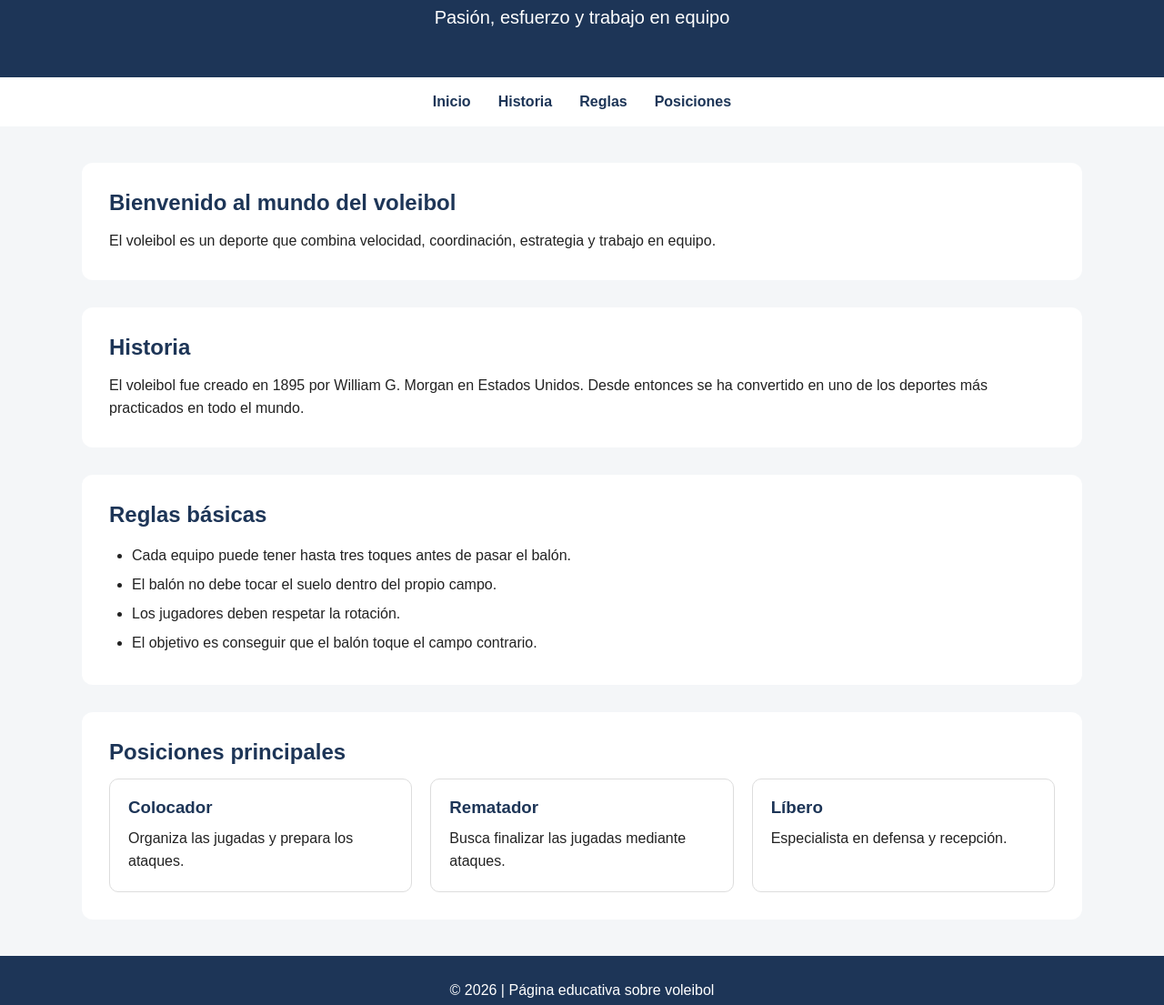
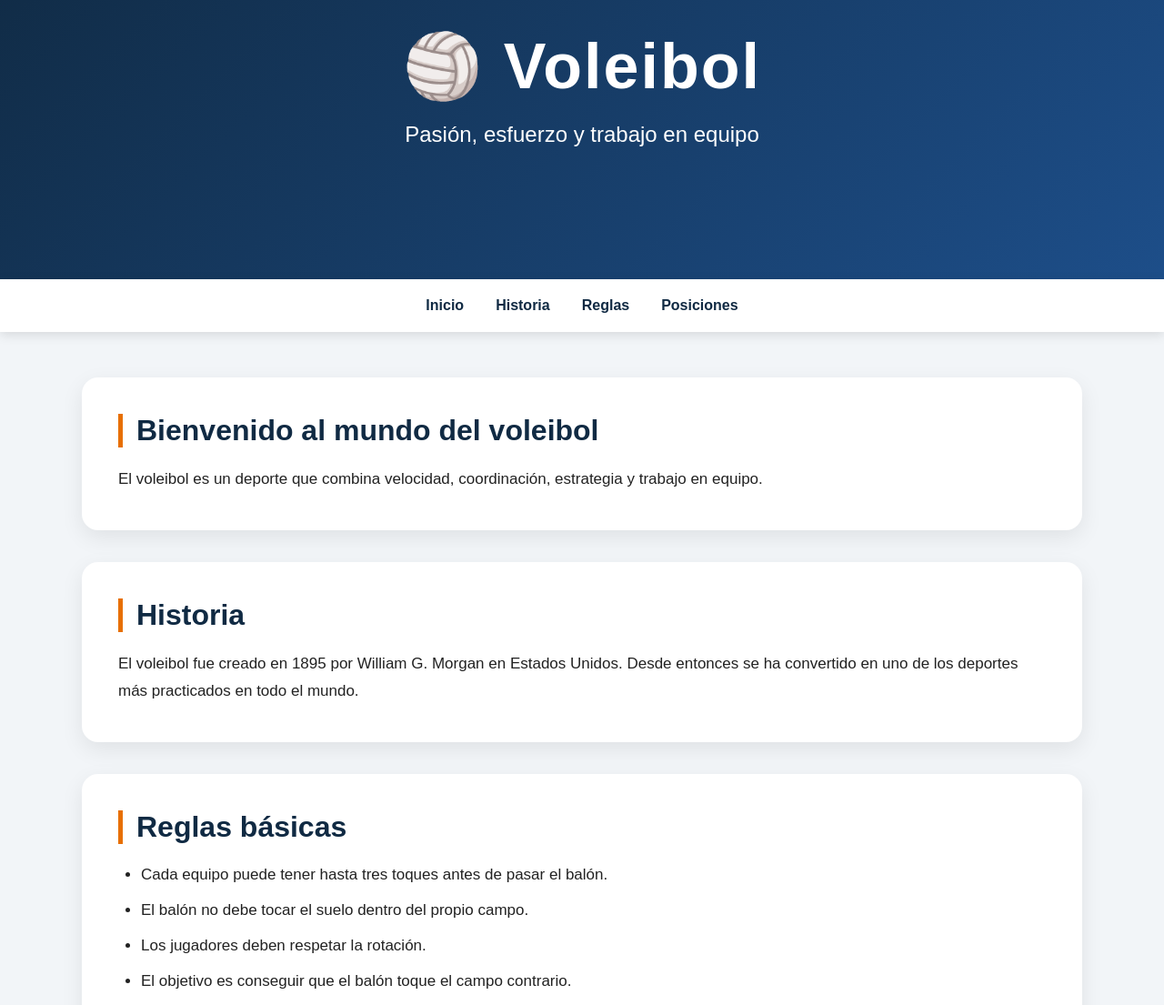
Before and after one commit to km5293134-spec/Desarrollo-de-Software, a plain HTML site: page pagina_Voleibol/index.html in a window 1280 px wide. Shown: the part 113-1218 px from the top of the page at 91% size. Drawn offline with Linux system fonts and the light colour scheme.

Commit message:
Mejora del diseño visual

```diff
--- a/pagina_Voleibol/style.css
+++ b/pagina_Voleibol/style.css
@@ -4,89 +4,203 @@
     box-sizing: border-box;
 }
 
+html {
+    scroll-behavior: smooth;
+}
+
 body {
     font-family: Arial, sans-serif;
-    background-color: #f4f6f8;
+    background: #f2f5f8;
     color: #222;
 }
 
+/* ENCABEZADO */
 header {
+    min-height: 420px;
+    padding: 100px 20px;
+    display: flex;
+    flex-direction: column;
+    justify-content: center;
+    align-items: center;
     text-align: center;
-    padding: 50px 20px;
-    background-color: #1d3557;
+    background: linear-gradient(135deg, #102a43, #1d4e89);
     color: white;
 }
 
 header h1 {
-    font-size: 48px;
-    margin-bottom: 10px;
+    font-size: 70px;
+    margin-bottom: 20px;
+    letter-spacing: 2px;
 }
 
 header p {
-    font-size: 20px;
+    font-size: 24px;
+    max-width: 650px;
 }
 
+/* MENÚ */
 nav {
+    position: sticky;
+    top: 0;
+    z-index: 10;
     display: flex;
     justify-content: center;
-    gap: 30px;
-    padding: 18px;
-    background-color: #ffffff;
+    gap: 35px;
+    padding: 20px;
+    background: white;
+    box-shadow: 0 3px 12px rgba(0, 0, 0, 0.12);
 }
 
 nav a {
+    position: relative;
     text-decoration: none;
-    color: #1d3557;
+    color: #102a43;
     font-weight: bold;
+    font-size: 16px;
+    transition: 0.3s;
 }
 
+nav a:hover {
+    color: #e76f00;
+}
+
+nav a::after {
+    content: "";
+    position: absolute;
+    width: 0;
+    height: 3px;
+    left: 0;
+    bottom: -8px;
+    background: #e76f00;
+    transition: 0.3s;
+}
+
+nav a:hover::after {
+    width: 100%;
+}
+
+/* CONTENIDO */
 main {
     width: 90%;
     max-width: 1100px;
-    margin: 40px auto;
+    margin: 50px auto;
 }
 
 section {
-    background-color: white;
-    padding: 30px;
-    margin-bottom: 30px;
-    border-radius: 12px;
+    background: white;
+    padding: 40px;
+    margin-bottom: 35px;
+    border-radius: 18px;
+    box-shadow: 0 8px 25px rgba(0, 0, 0, 0.08);
 }
 
-h2 {
-    color: #1d3557;
-    margin-bottom: 15px;
+section h2 {
+    font-size: 32px;
+    color: #102a43;
+    margin-bottom: 20px;
+    border-left: 5px solid #e76f00;
+    padding-left: 15px;
 }
 
-p {
+section p {
+    font-size: 17px;
+    line-height: 1.8;
+}
+
+/* REGLAS */
+ul {
+    margin-left: 25px;
+}
+
+li {
+    margin: 12px 0;
+    font-size: 17px;
     line-height: 1.6;
 }
 
-ul {
-    margin-left: 25px;
-    line-height: 2;
-}
-
+/* POSICIONES */
 .posiciones {
     display: flex;
-    gap: 20px;
+    gap: 25px;
+    margin-top: 25px;
 }
 
 article {
     flex: 1;
-    padding: 20px;
-    border: 1px solid #ddd;
-    border-radius: 10px;
+    padding: 28px;
+    border-radius: 15px;
+    background: #f7f9fb;
+    border: 1px solid #e0e6eb;
+    transition: 0.3s;
+}
+
+article:hover {
+    transform: translateY(-8px);
+    box-shadow: 0 12px 25px rgba(0, 0, 0, 0.12);
 }
 
 article h3 {
-    margin-bottom: 10px;
-    color: #1d3557;
+    color: #1d4e89;
+    font-size: 22px;
+    margin-bottom: 12px;
 }
 
+article p {
+    font-size: 15px;
+}
+
+/* PIE DE PÁGINA */
 footer {
     text-align: center;
-    padding: 25px;
-    background-color: #1d3557;
+    padding: 35px 20px;
+    background: #102a43;
     color: white;
 }
+
+footer p {
+    font-size: 15px;
+}
+
+/* DISEÑO PARA CELULAR */
+@media (max-width: 700px) {
+
+    header {
+        min-height: 350px;
+        padding: 60px 20px;
+    }
+
+    header h1 {
+        font-size: 45px;
+    }
+
+    header p {
+        font-size: 18px;
+    }
+
+    nav {
+        gap: 15px;
+        flex-wrap: wrap;
+        padding: 15px;
+    }
+
+    nav a {
+        font-size: 14px;
+    }
+
+    main {
+        width: 92%;
+        margin: 30px auto;
+    }
+
+    section {
+        padding: 25px;
+    }
+
+    section h2 {
+        font-size: 26px;
+    }
+
+    .posiciones {
+        flex-direction: column;
+    }
+}
```
